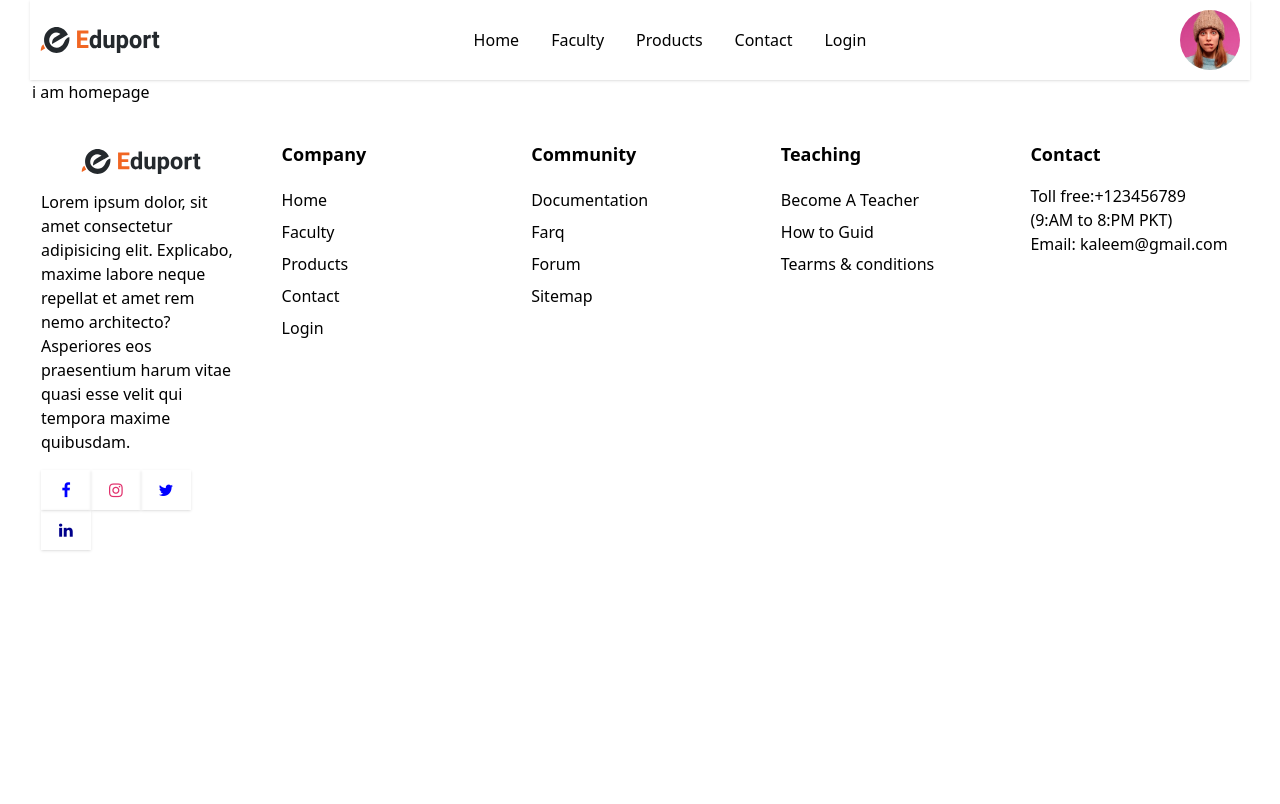
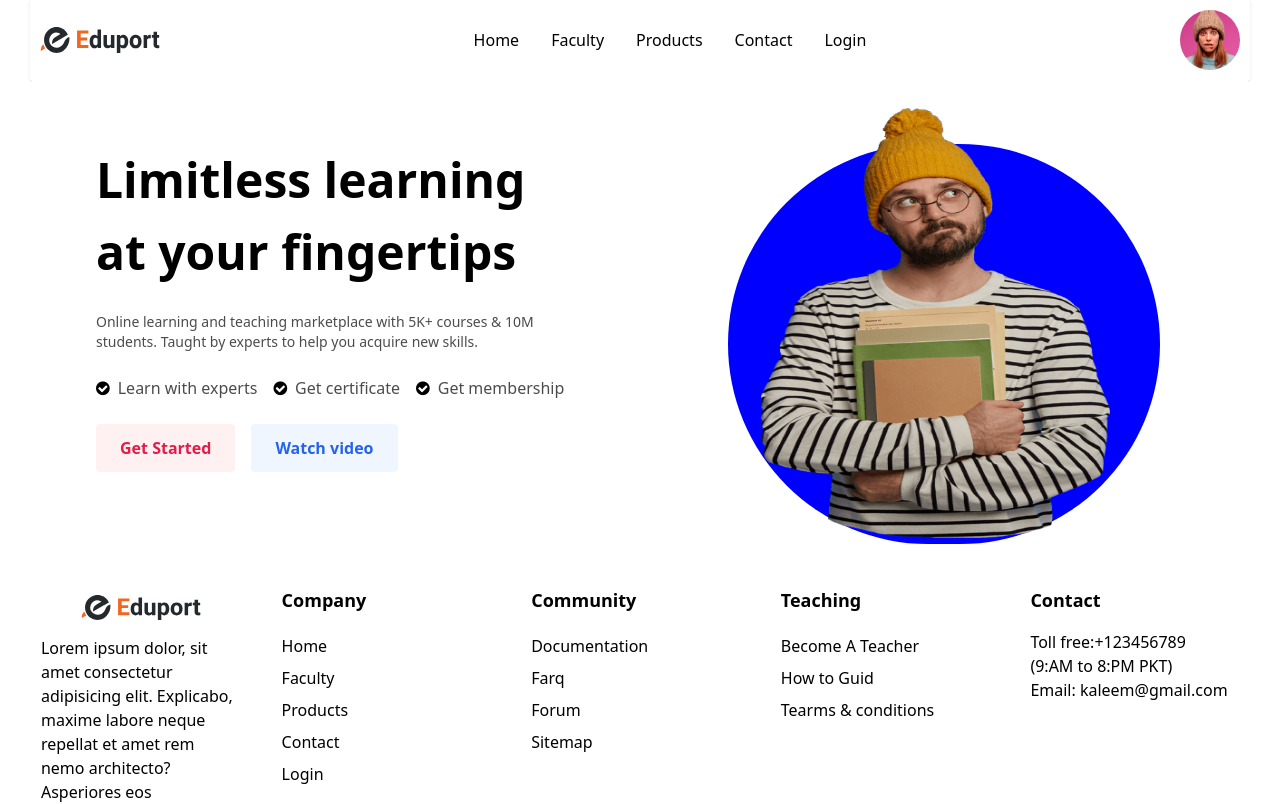
Before and after one commit to KaleemUllah700/eduport, a React (Create React App) app: page / in a window 1280 px wide. Shown: the top 804 px of the page. Built offline with nearby package versions, Linux system fonts and the light colour scheme.

Commit message:
here ready in homepage

```diff
--- /dev/null
+++ b/src/components/homepage/hero/index.jsx
@@ -0,0 +1,47 @@
+import Button from '../../shared/button'
+const Hero = ()=>{
+
+const facilities = [
+    {
+        icon: 'fa fa-check-circle',
+        label: 'Learn with experts'
+    },
+    {
+        icon: 'fa fa-check-circle',
+        label: 'Get certificate'
+    },
+    {
+        icon: 'fa fa-check-circle',
+        label: 'Get membership'
+    }
+]
+    return (
+        <div className="grid grid-cols-2">
+            <div className="p-16 w-[100%] h-[470px] bg-[white] flex flex-col gap-6">
+                <h1 className="text-[48px] font-bold">Limitless learning at your fingertips</h1>
+                <p className="text-sm opacity-70">Online learning and teaching marketplace with 5K+ courses & 10M students. Taught by experts to help you acquire new skills.</p>
+                <div className="flex gap-4">
+                    {
+                        facilities.map((facility, index)=>(
+                            <div className="flex items-center gap-2" key={index}>
+                                <i className={facility.icon}></i>
+                                <span className="opacity-70 font-sans">{facility.label}</span>
+                            </div>
+                        ))
+                    }
+                </div>
+                <div className='flex gap-4'>
+                    <Button variant='light' color='danger'>Get Started</Button>
+                    <Button variant='light' color='primary'>Watch video</Button>
+                </div>
+            </div>
+            <div className="p-16 w-[100%] h-[470px] bg-[white] flex justify-center">
+                <div className="w-[90%] h-[400px] bg-[blue] rounded-full px-8">
+                    <img src="images/hero.png" alt="hero" className="w-[350px] h-[430px] -my-9" />
+                </div>
+            </div>
+        </div>
+    )
+}
+
+export default Hero
--- a/src/components/homepage/index.jsx
+++ b/src/components/homepage/index.jsx
@@ -1,9 +1,10 @@
 import Layout from '../shared/layout'
+import Hero from './hero'
 const Homepage = ()=>{
     return (
         <Layout>
             <div>
-                <h1>i am homepage</h1>
+                <Hero />
             </div>
         </Layout>
     )
```
Also changed, not shown: public/images/hero.png (added).
